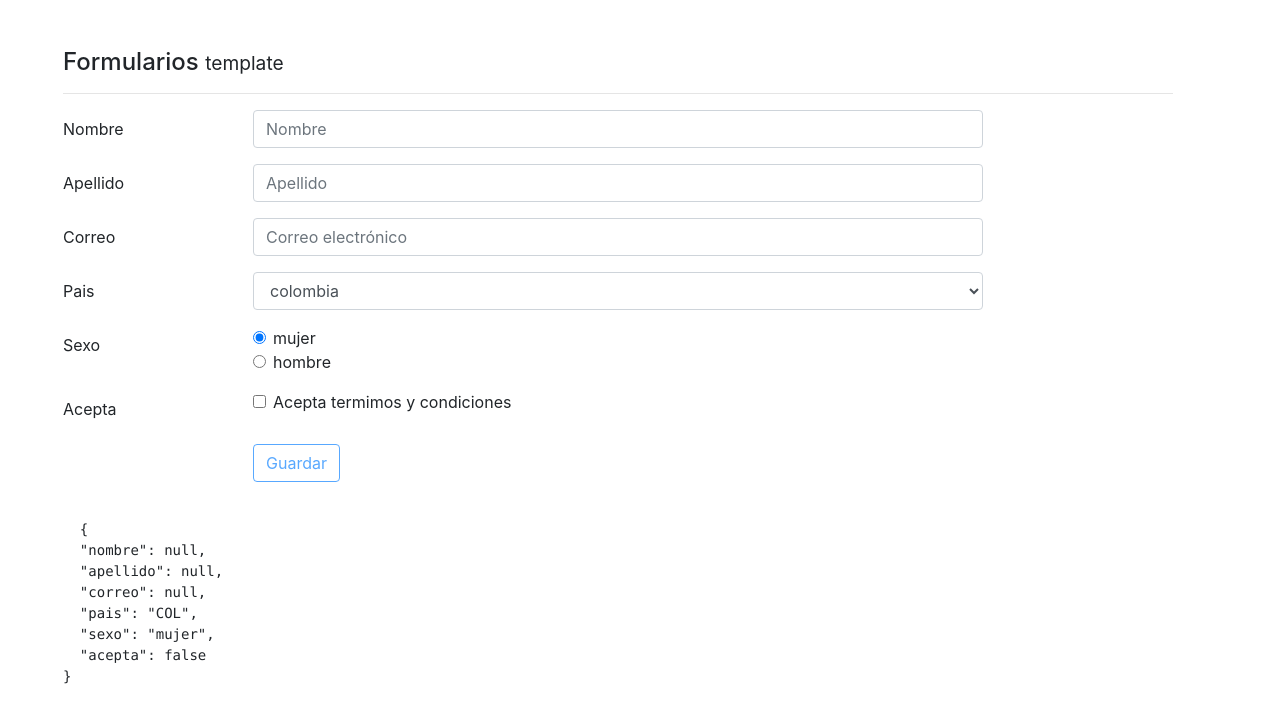
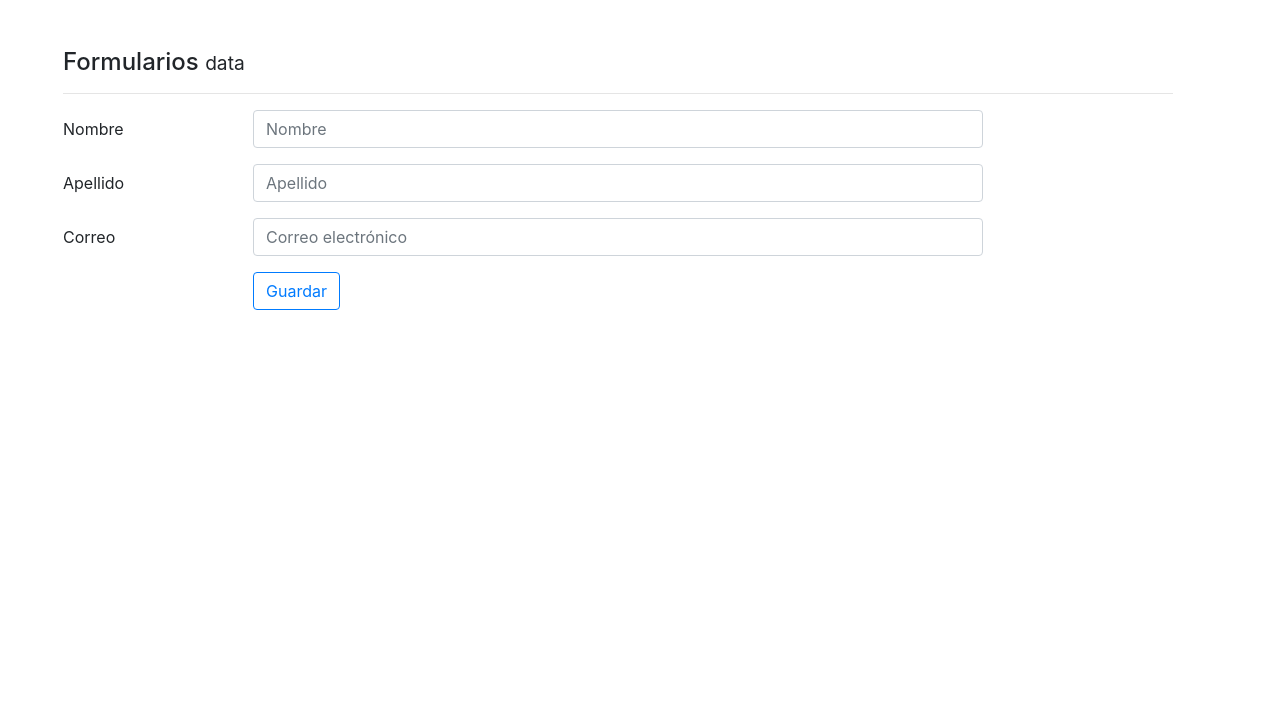
Before and after one commit to sandraLlanos/formularios_Angular, an Angular app: page / in a window 1280 px wide. Shown: the top 722 px of the page. Built offline with nearby package versions, Linux system fonts and the light colour scheme.

Commit message:
forms with Data

```diff
--- a/src/app/app.component.html
+++ b/src/app/app.component.html
@@ -1,6 +1,6 @@
 <div class="container m-5">
 
-<app-template></app-template>
-<!-- <app-data></app-data> -->
+<!-- <app-template></app-template> -->
+<app-data></app-data>
 
 </div>
--- a/src/app/app.module.ts
+++ b/src/app/app.module.ts
@@ -1,6 +1,6 @@
 import { BrowserModule } from '@angular/platform-browser';
 import { NgModule } from '@angular/core';
-import { FormsModule } from '@angular/forms';
+import { FormsModule, ReactiveFormsModule } from '@angular/forms';
 
 
 import { AppRoutingModule } from './app-routing.module';
@@ -17,7 +17,8 @@ import { DataComponent } from './components/data/data.component';
   imports: [
     BrowserModule,
     FormsModule,
-    AppRoutingModule
+    AppRoutingModule,
+    ReactiveFormsModule
   ],
   providers: [],
   bootstrap: [AppComponent]
--- a/src/app/components/data/data.component.html
+++ b/src/app/components/data/data.component.html
@@ -1,6 +1,6 @@
 <h4>Formularios <small>data</small></h4>
 <hr>
-<form>
+<form [formGroup]="forma" (ngSubmit)="guardarCambios()" novalidate="novalidate">
 
   <div>
 
@@ -28,7 +28,7 @@
 
   <div class="form-group row">
     <label class="col-2 col-form-label">Correo</label>
-    <div class="col-md-8">
+    <div class="col-8">
 
       <input class="form-control"
              type="email"
--- a/src/app/components/data/data.component.ts
+++ b/src/app/components/data/data.component.ts
@@ -1,15 +1,30 @@
-import { Component, OnInit } from '@angular/core';
+import { Component } from '@angular/core';
+import { FormGroup, FormControl, Validators } from '@angular/forms';
+
 
 @Component({
   selector: 'app-data',
   templateUrl: './data.component.html',
   styles: []
 })
-export class DataComponent implements OnInit {
+export class DataComponent {
 
-  constructor() { }
+  forma:FormGroup;
 
-  ngOnInit() {
+  constructor() {
+
+    this.forma = new FormGroup({
+      'nombre': new FormControl('Sandra'),
+      'apellido': new FormControl(),
+      'correo': new FormControl()
+
+    })
+
+
   }
+      guardarCambios(){
+        console.log(this.forma);
+        console.log(this.forma.value);
+      }
 
 }
```
Also changed, not shown: 1 other file (tests, documents, lock files or other folders).
